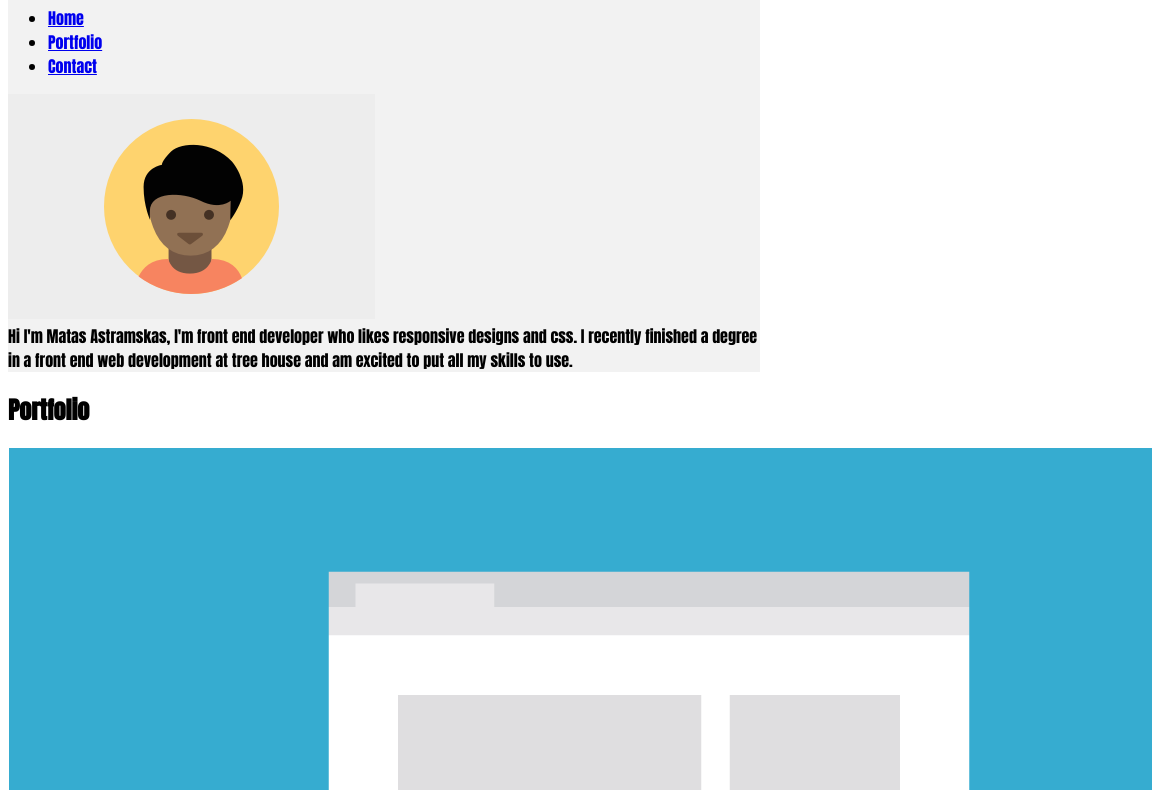
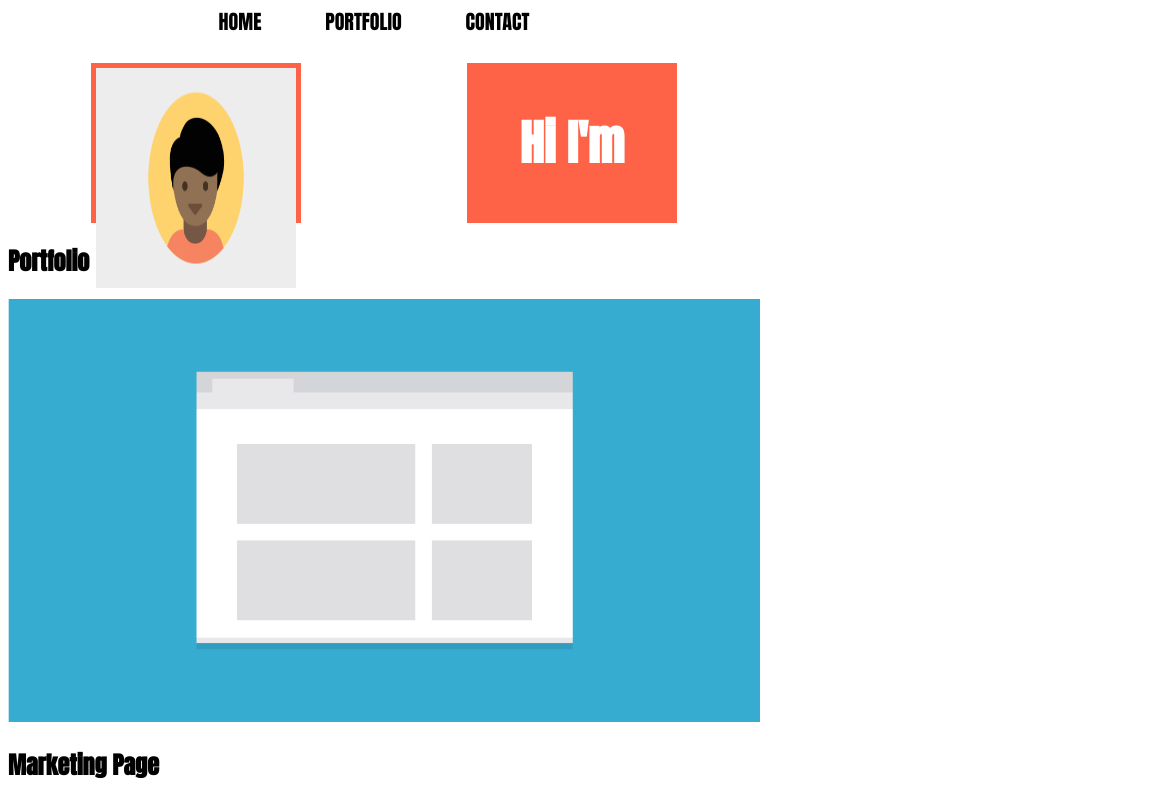
Before and after one commit to receponalan/Project_2, a plain HTML site: page index.html in a window 768 px wide. Shown: the part 86-876 px from the top of the page, 1152 px wide, since content can reach past the window. Drawn offline with Linux system fonts and the light colour scheme.

Commit message:
update
update

```diff
--- a/css/styles.css
+++ b/css/styles.css
@@ -1,23 +1,9 @@
-body {
-
-font-family: 'Anton', sans-serif;
-}
-
-header {
-  background-color: #f2f2f2;
-}
-
-footer {
-  background-color: #f2f2f2;
-}
-
-
-
-/* Media Query for mobile phone*/
-@media (max-width: 320px) {
+/*media query fot mobile*/
+@media (min-width:0px) and (max-width:767px) {
 body {
   margin: 0px;
   padding: 0px;
+  font-family: 'Anton', sans-serif;
 }
 
 header {
@@ -88,16 +74,14 @@ a:visited {
 .layout-profile {
   display: block;
   margin: 0 auto;
-  height: 180px;
-  width:  230px;
+  max-width:  70%;
 
 }
 
 img {
   display: block;
   margin: 0 auto;
-  height: 220px;
-  width: 280px;
+  max-width: 95%;
 
 }
 
@@ -113,7 +97,7 @@ article {
 hr {
   margin-top: 50px;
 }
-.container {
+.first-container {
   display: flex;
   justify-content: space-between;
 }
@@ -124,3 +108,129 @@ a {
 }
 
 /* Media Query for tablet */
+ @media (min-width:768px) and (max-width: 1023px){
+
+/*
+=================================
+        MAIN HTML TAGS
+=================================
+*/
+body {
+  font-family: 'Anton', sans-serif;
+}
+
+
+
+
+/*
+===============================
+            CSS
+===============================
+*/
+
+.name {
+  text-align: center;
+}
+
+.nav ul {
+  text-align: center;
+}
+
+.nav ul li {
+  list-style-type: none;
+  display: inline-block;
+  font-size: 20px;
+  margin-right: 60px;
+}
+
+.nav ul li a {
+  text-decoration: none;
+  text-transform: uppercase;
+}
+
+/* PSEUDO CLASS */
+
+a:hover {
+  color: black;
+}
+
+a:visited {
+  color: black;
+}
+
+a:link {
+  color: black;
+}
+
+a:visited {
+  color: black;
+}
+
+/* PSEUDO CLASS END */
+
+
+
+/* CSS CONTAINERS */
+/*END OF CSS CONTAINERS*/
+
+
+/*OTHER CSS STUFF*/
+
+
+/*END OF OTHER CSS STUFF*/
+
+/*
+==============================
+      OTHER STUFF
+==============================
+*/
+
+img {
+max-width: 100%;
+}
+
+.layout-profile {
+  display: block;
+  margin: 0 auto;
+  height: 220px;
+  width: 280px;
+}
+
+
+.flex-container {
+  padding: 0;
+  margin: 0;
+  list-style: none;
+
+
+  display: -webkit-box;
+  display: -moz-box;
+  display: -ms-flexbox;
+  display: -webkit-flex;
+  display: flex;
+
+
+  -webkit-flex-flow: row wrap;
+  justify-content: space-around;
+}
+
+.flex-item {
+  background: tomato;
+  padding: 5px;
+  width: 200px;
+  height: 150px;
+  margin-top: 10px;
+  order: 1;
+
+  line-height: 150px;
+  color: white;
+  font-weight: bold;
+  font-size: 3em;
+  text-align: center;
+}
+
+
+
+
+
+ }
--- a/index.html
+++ b/index.html
@@ -18,12 +18,15 @@
       <li class="third"><a href="#">Contact<a></li>
     </ul>
   </div>
-  <img class="layout-profile" src="images/responsive-layout-profile.png" alt="Layout profile" />
-  <article>
+  <ul class="flex-container">
+  <li class="flex-item"><img class="layout-profile" src="images/responsive-layout-profile.png" alt="Layout profile" /></li>
+  <li class="flex-item"><article class="floated">
     Hi I'm Matas Astramskas, I'm front end developer who likes responsive
     designs and css. I recently finished a degree in a front end web development
     at tree house and am excited to put all my skills to use.
-  </article>
+  </article> </li>
+</ul>
+
 </header>
 
 <main>
@@ -63,7 +66,7 @@
     Email matas.astramskas@meganet.lt
   </address>
   <hr>
-  <div class="container">
+  <div class="first-container">
     <p>Matas Astramskas<p>
     <a href="#top">Back to top </a>
   </div>
```
